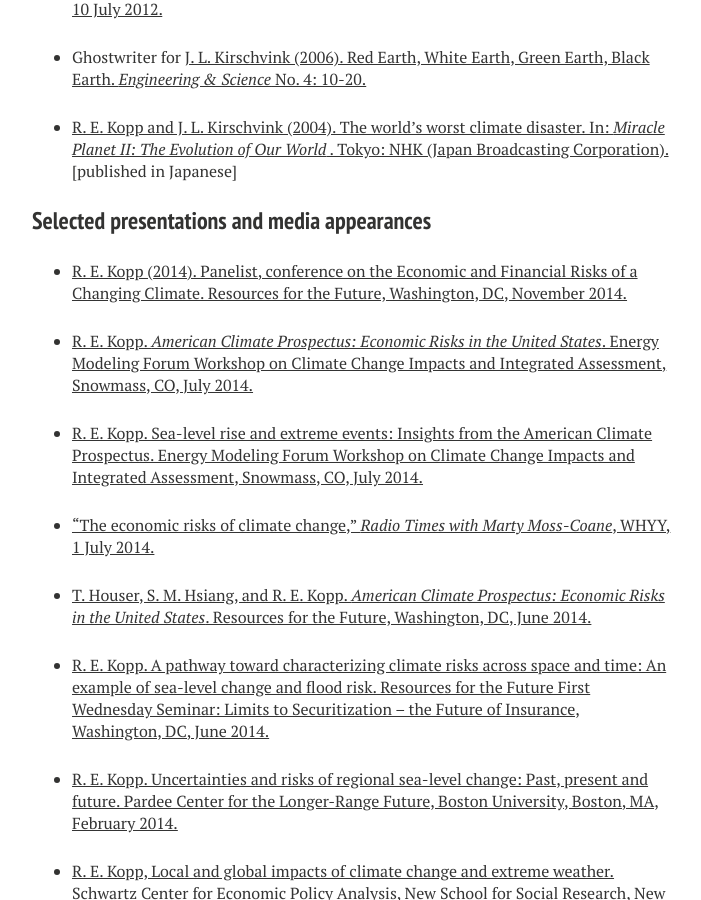
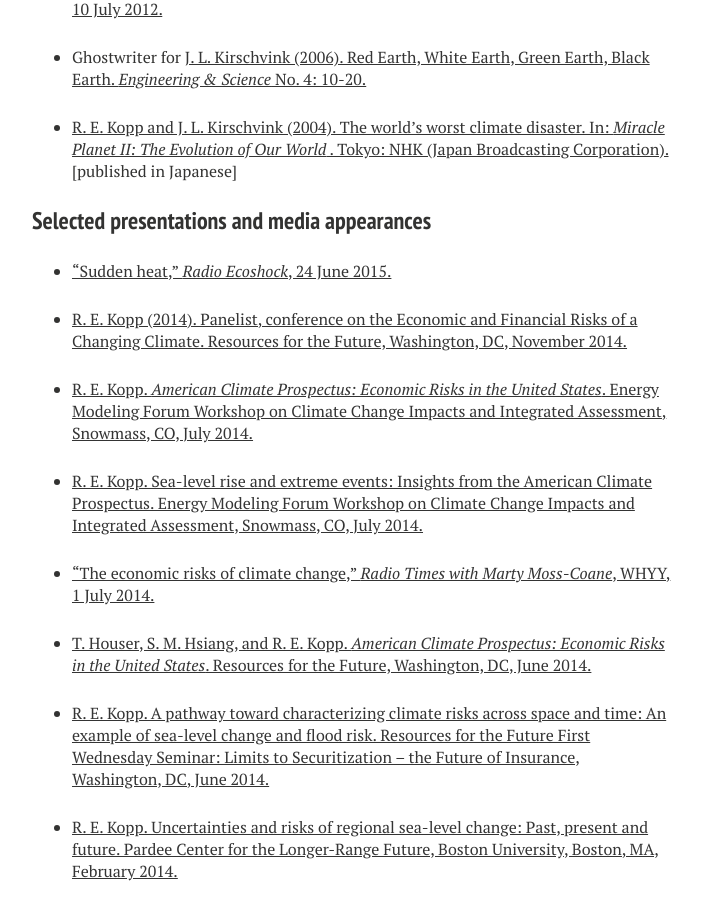
Before and after one commit to mrke/bobkopp.github.io, a Jekyll site: the page built from papers/index.md, in a window 1280 px wide and 900 px high, scrolled down 8692 px. Shown: the whole window, without its empty margins (288-989 px from the left). Built offline with Jekyll 4.4.1, drawn with Linux system fonts in a browser that asks for light colours; nearby versions of some CDN libraries.

Commit message:
Radio Ecoshock

```diff
--- a/papers/index.md
+++ b/papers/index.md
@@ -177,6 +177,8 @@ image:
 
 ### Selected presentations and media appearances
 
+* ["Sudden heat," _Radio Ecoshock_, 24 June 2015.](https://goo.gl/e3TWX8)
+
 * [R. E. Kopp (2014). Panelist, conference on the Economic and Financial Risks of a Changing Climate. Resources for the Future, Washington, DC, November 2014.](http://www.rff.org/Publications/Pages/PublicationDetails.aspx?PublicationID=22537)
 
 * [R. E. Kopp. _American Climate Prospectus: Economic Risks in the United States_. Energy Modeling Forum Workshop on Climate Change Impacts and Integrated Assessment, Snowmass, CO, July 2014.](https://web.stanford.edu/group/emf-research/docs/CCIIA/2014/Kopp_7_22.pdf)
```
